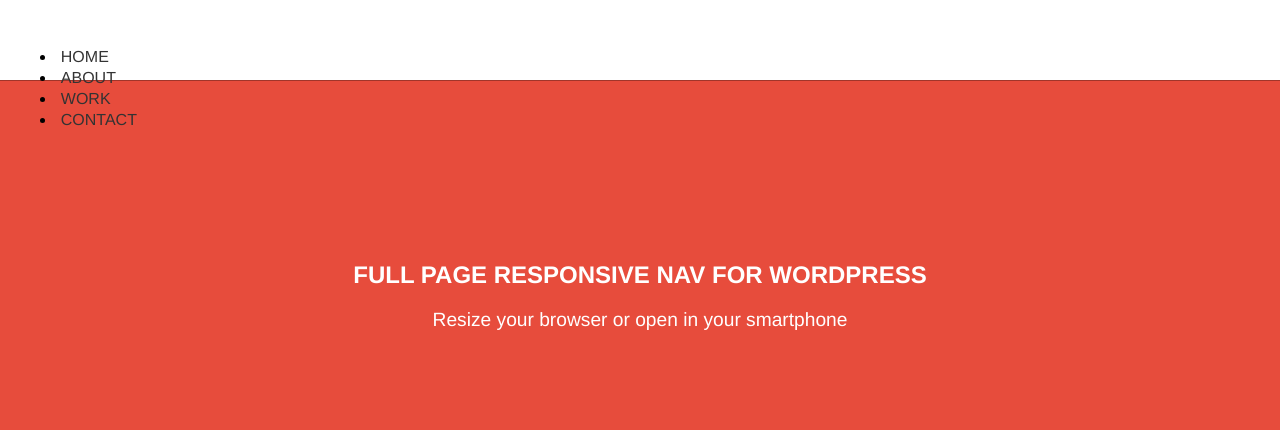
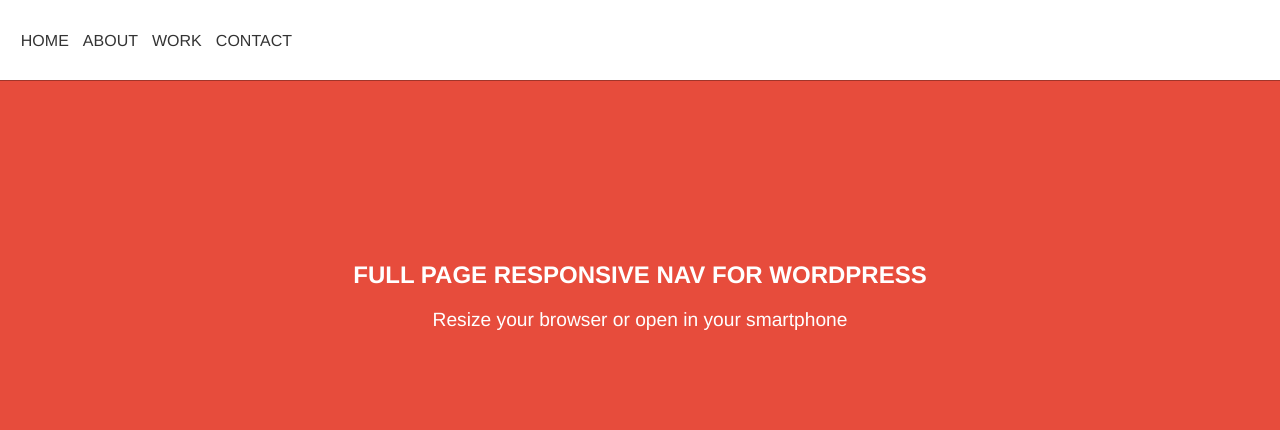
Before and after one commit to francoiscoron/Full-Page-Menu, a plain HTML site: page menu-wordpress.html in a window 1280 px wide. Drawn offline with nearby package versions, Linux system fonts and the light colour scheme.

Commit message:
fix for wordpress

```diff
--- a/css/app.scss
+++ b/css/app.scss
@@ -117,6 +117,23 @@
   }
 }
 
+// Wordpress
+.nav--items {
+  padding: 0;
+  margin: 0;
+  list-style: none;
+
+  li {
+    display: inline-block;
+  }
+
+  @include media-query($device) {
+    li {
+      display: block;
+    }
+  }
+}
+
 // section
 
 section {
```
Also changed, not shown: css/app.css.
